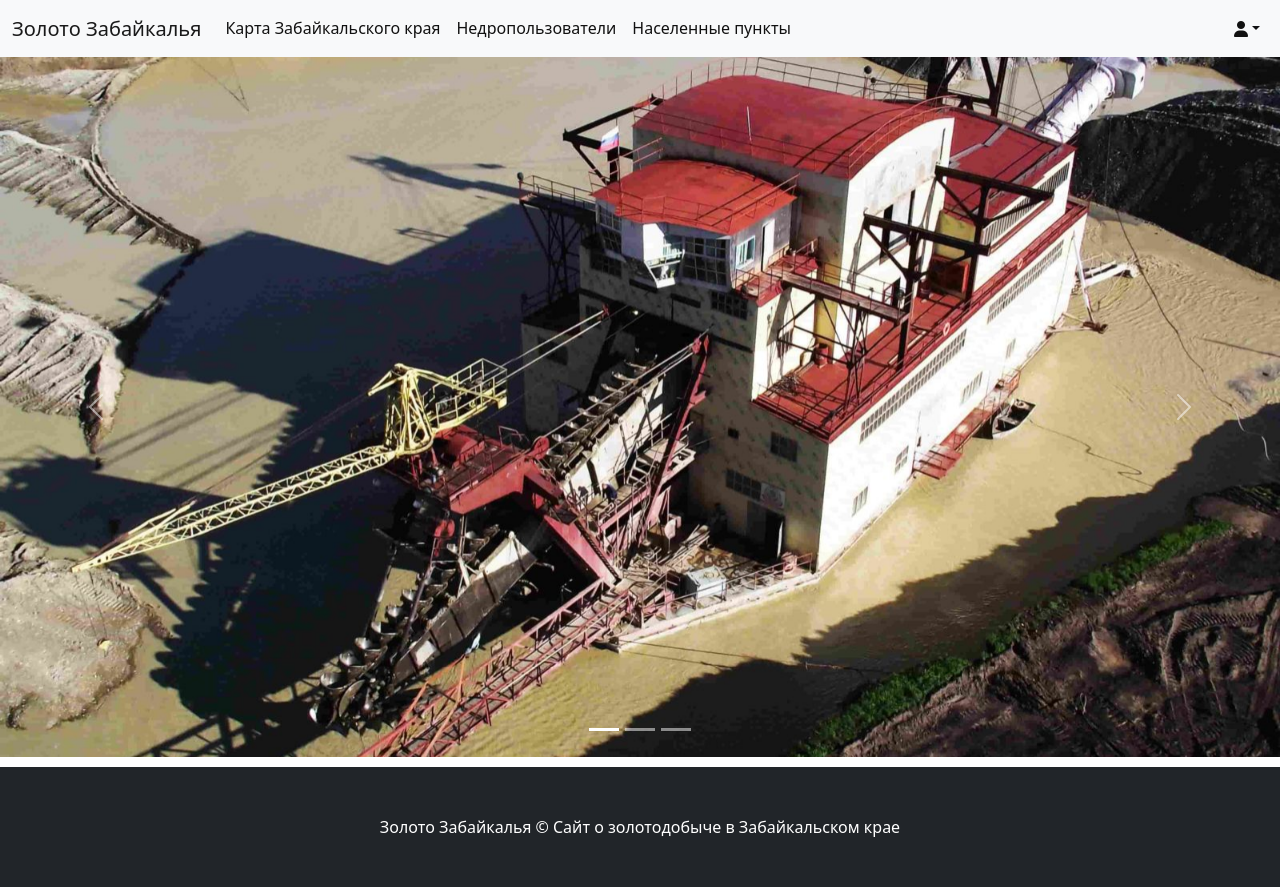
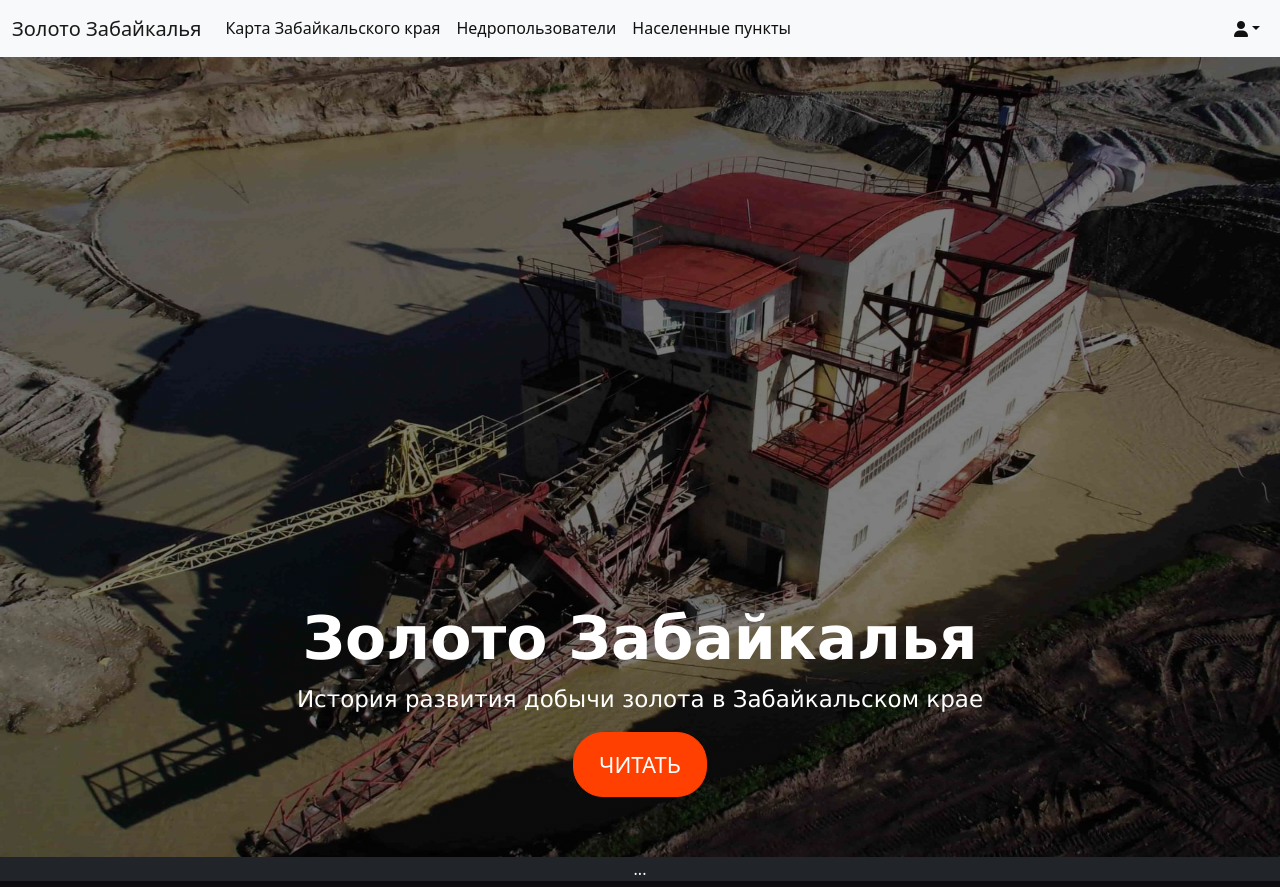
Before and after one commit to DianaLesnik99/Deposits, a Django app: page / in a window 1280 px wide. Run offline with Django 4.2, Linux system fonts and the light colour scheme; some libraries are stand-ins or nearby versions.

Commit message:
Карусель во всю высоту, сделано затемнение и добавлена надпись со ссылкой. Начата страница с историей развития

```diff
--- a/deposit/templates/base.html
+++ b/deposit/templates/base.html
@@ -9,22 +9,23 @@
     <title>Золото Забайкалья</title>
     <link href="https://cdn.jsdelivr.net/npm/bootstrap@5.1.3/dist/css/bootstrap.min.css" rel="stylesheet"
           integrity="sha384-1BmE4kWBq78iYhFldvKuhfTAU6auU8tT94WrHftjDbrCEXSU1oBoqyl2QvZ6jIW3" crossorigin="anonymous">
-    <script src="https://kit.fontawesome.com/9ed2d1fb88.js" crossorigin="anonymous"></script>
     <link rel="stylesheet" href="{% static 'css/main.css' %}" type="text/css">
 </head>
 <body>
 <!--Navigation-->
+<div class="main">
     <nav class="navbar navbar-expand-lg navbar-light bg-light">
         <div class="container-fluid">
             <a class="navbar-brand" href="{% url 'base' %}">Золото Забайкалья</a>
-        <button class="navbar-toggler" type="button" data-bs-toggle="collapse" data-bs-target="#navbarSupportedContent"
+            <button class="navbar-toggler" type="button" data-bs-toggle="collapse"
+                    data-bs-target="#navbarSupportedContent"
                     aria-controls="navbarSupportedContent" aria-expanded="false" aria-label="Toggle navigation">
                 <span class="navbar-toggler-icon"></span>
             </button>
             <div class="collapse navbar-collapse" id="navbarSupportedContent">
                 <ul class="navbar-nav me-auto mb-2 mb-lg-0 top-menu">
                     <li class="nav-item">
-                    <a class="nav-link" href="#">Карта Забайкальского края</a>
+                        <a class="nav-link" href="{% url 'test' %}">Карта Забайкальского края</a>
                     </li>
                     <li class="nav-item">
                         <a class="nav-link" href="#">Недропользователи</a>
@@ -57,48 +58,57 @@
             </div>
         </div>
     </nav>
-<!--Carousel-->
-<div class="container-fluid myCarousel">
-    <div id="carouselExampleIndicators" class="carousel slide carousel-fade" data-bs-ride="carousel"
+    {% block content %}
+        <div class="container-fluid main">
+            <div id="myCarousel" class="carousel slide carousel-fade" data-bs-ride="carousel"
                  data-bs-interval="3000">
-        <div class="carousel-indicators">
-            <button type="button" data-bs-target="#carouselExampleIndicators" data-bs-slide-to="0" class="active"
-                    aria-current="true" aria-label="Slide 1"></button>
-            <button type="button" data-bs-target="#carouselExampleIndicators" data-bs-slide-to="1"
-                    aria-label="Slide 2"></button>
-            <button type="button" data-bs-target="#carouselExampleIndicators" data-bs-slide-to="2"
-                    aria-label="Slide 3"></button>
-        </div>
                 <div class="carousel-inner">
-            <div class="carousel-item active">
-                <img src="{% static 'img/Carousel1.jpg' %}" class="d-block w-100" alt="...">
-            </div>
-            <div class="carousel-item">
-                <img src="{% static 'img/Carousel2.jpg' %}" class="d-block w-100" alt="...">
-            </div>
-            <div class="carousel-item">
-                <img src="{% static 'img/Carousel3.jpg' %}" class="d-block w-100" alt="...">
+                    <div class="carousel-item active background a">
+                        <div class="carousel-caption">
+                            <h5 class="title">Золото Забайкалья</h5>
+                            <p class="subtitle">История развития добычи золота в Забайкальском крае</p>
+                            <div class="col-xs-12 explore">
+                                <a href="{% url 'history' %}">
+                                    <button type="button" class="btn btn-lg explorebtn">ЧИТАТЬ</button>
+                                </a>
                             </div>
                         </div>
-        <button class="carousel-control-prev" type="button" data-bs-target="#carouselExampleIndicators"
-                data-bs-slide="prev">
-            <span class="carousel-control-prev-icon" aria-hidden="true"></span>
-            <span class="visually-hidden">Previous</span>
-        </button>
-        <button class="carousel-control-next" type="button" data-bs-target="#carouselExampleIndicators"
-                data-bs-slide="next">
-            <span class="carousel-control-next-icon" aria-hidden="true"></span>
-            <span class="visually-hidden">Next</span>
-        </button>
+                    </div>
+                    <div class="carousel-item background b">
+                        <div class="carousel-caption">
+                            <h5 class="title">Золото Забайкалья</h5>
+                            <p class="subtitle">История развития добычи золота в Забайкальском крае</p>
+                            <div class="col-xs-12 explore">
+                                <a href="{% url 'history' %}">
+                                    <button type="button" class="btn btn-lg explorebtn">ЧИТАТЬ</button>
+                                </a>
                             </div>
                         </div>
+                    </div>
+                    <div class="carousel-item background c">
+                        <div class="carousel-caption">
+                            <h5 class="title">Золото Забайкалья</h5>
+                            <p class="subtitle">История развития добычи золота в Забайкальском крае</p>
+                            <div class="col-xs-12 explore">
+                                <a href="{% url 'history' %}">
+                                    <button type="button" class="btn btn-lg explorebtn">ЧИТАТЬ</button>
+                                </a>
+                            </div>
+                        </div>
+                    </div>
+                </div>
+            </div>
+        </div>
+    {% endblock content %}
+</div>
 <!--Footer-->
-<footer class="py-5 bg-dark" style="margin-top: 10px">
-    <div class="container"><p class="m-0 text-center text-white">Золото Забайкалья &copy; Сайт о золотодобыче в
-        Забайкальском крае</p></div>
+<footer class="bg-dark" style="  flex-shrink: 0;">
+    <div class="container"><p class="m-0 text-center text-white">...</p></div>
 </footer>
+<script src="https://kit.fontawesome.com/9ed2d1fb88.js" crossorigin="anonymous"></script>
 <script src="https://cdn.jsdelivr.net/npm/bootstrap@5.1.3/dist/js/bootstrap.bundle.min.js"
         integrity="sha384-ka7Sk0Gln4gmtz2MlQnikT1wXgYsOg+OMhuP+IlRH9sENBO0LRn5q+8nbTov4+1p"
         crossorigin="anonymous"></script>
+<script src="{% static 'js/script.js' %}"></script>
 </body>
 </html>
--- /dev/null
+++ b/deposit/templates/history.html
@@ -0,0 +1,4 @@
+{% extends 'base.html' %}
+{% block content %}
+    <h5 style="font-size: 30px; font-weight: 600; text-align: center; margin-top: 5px">История развития золотодобычи в Забайкальском крае</h5>
+{% endblock content %}
--- a/deposit/urls.py
+++ b/deposit/urls.py
@@ -1,9 +1,11 @@
 from django.urls import path
 from django.contrib.auth.views import LogoutView
 
-from .views import BaseView
+from .views import *
 
 urlpatterns = [
     path('', BaseView.as_view(), name='base'),
+    path('history/', HistoryView.as_view(), name='history'),
+    path('test/', TestView.as_view(), name='test'),
     path('logout/', LogoutView.as_view(next_page='/'), name='logout'),
 ]
--- a/deposit/views.py
+++ b/deposit/views.py
@@ -6,3 +6,15 @@ class BaseView(View):
 
     def get(self, request, *args, **kwargs):
         return render(request, 'base.html')
+
+
+class HistoryView(View):
+
+    def get(self, request, *args, **kwargs):
+        return render(request, 'history.html')
+
+
+class TestView(View):
+
+    def get(self, request, *args, **kwargs):
+        return render(request, '11.html')
--- a/static/css/main.css
+++ b/static/css/main.css
@@ -1,9 +1,12 @@
 body {
-    min-width: 320px;
+    margin: 0;
+    display: flex;
+    flex-direction: column;
+    min-height: 100vh;
 }
-img {
-    max-width: 100%;
-    height: auto;
+
+.main {
+    flex-grow: 1;
 }
 
 a {
@@ -13,6 +16,7 @@ a {
 a:hover {
     color: #555;
 }
+
 /* Header */
 .navbar-light .navbar-nav .nav-link {
     color: #111;
@@ -31,19 +35,124 @@ a:hover {
 .top-menu li a:hover:after {
     transform: scale(1);
 }
+
 /* Header */
 
 /* Carousel */
-.myCarousel {
+.container-fluid.main {
+    position: relative;
+    min-height: 320px;
     padding: 0;
 }
 
-.myCarousel .carousel-item {
-    display: flex;
-    max-height: 700px;
+.carousel .background {
+    background-position: center center;
+    background-size: 100% 100%;
+    background-repeat: no-repeat;
+    height: 100vh;
 }
 
-.myCarousel .carousel-item img {
-    object-fit: cover;
+@media (max-width: 991px) {
+    .carousel .background {
+        background-size: cover; /* To make the background image looks good */
+    }
 }
+
+.carousel .background.a {
+    background-image: linear-gradient(rgba(0, 0, 0, 0.5), rgba(0, 0, 0, 0.5)),
+    url(/static/img/Carousel1.jpg);
+}
+
+.carousel .background.b {
+    background-image: linear-gradient(rgba(0, 0, 0, 0.5), rgba(0, 0, 0, 0.5)),
+    url(/static/img/Carousel2.jpg);
+}
+
+.carousel .background.c {
+    background-image: linear-gradient(rgba(0, 0, 0, 0.5), rgba(0, 0, 0, 0.5)),
+    url(/static/img/Carousel3.jpg);
+}
+
+.carousel-fade .carousel-inner .item {
+    opacity: 0;
+    transition: opacity 0.5s; /* The 0.5s describes the duration to make the opacity from 0 to 1 */
+}
+
+.carousel-fade .carousel-inner .active {
+    opacity: 1;
+}
+
+.title {
+    font-family: Verdana;
+    font-weight: 600;
+    font-size: 60px;
+    color: #ffffff;
+    text-align: center;
+}
+
+@media (max-width: 412px) {
+    .title {
+        font-size: 40px;
+    }
+}
+
+.subtitle {
+    font-family: Verdana;
+    font-size: 23px;
+    color: #ffffff;
+    text-align: center;
+}
+
+@media (max-width: 412px) {
+    .subtitle {
+        font-size: 23px;
+    }
+}
+
+.explore {
+    text-align: center;
+    margin-top: 10px;
+}
+
+.explore .btn-lg,
+.explore .btn-lg:hover {
+    border-radius: 30px;
+    padding: 15px 25px;
+    font-size: 22px;
+    background-image: none;
+    background-color: #FF4000;
+    border-color: #FF4000;
+    color: #ffffff;
+}
+
+.btn,
+.btn:hover {
+    border-radius: 0px;
+    background-image: none;
+    background-color: #FF4000;
+    border-color: #FF4000;
+    color: #ffffff;
+    margin-bottom: 20px;
+    box-shadow: none;
+    outline: none;
+}
+
+.btn:focus,
+.btn:active:focus,
+.btn.active:focus,
+.btn.focus,
+.btn:active.focus,
+.btn.active.focus {
+    color: #ffffff;
+    outline: none;
+}
+
 /* Carousel */
+
+/* Footer */
+footer {
+    /* Чтобы footer не уменьшался */
+    flex-shrink: 0;
+}
+
+/* Footer */
```
Also changed, not shown: static/img/Carousel4.jpg (added), static/js/script.js (added). Lines whose indentation alone changed are shown as unchanged.
